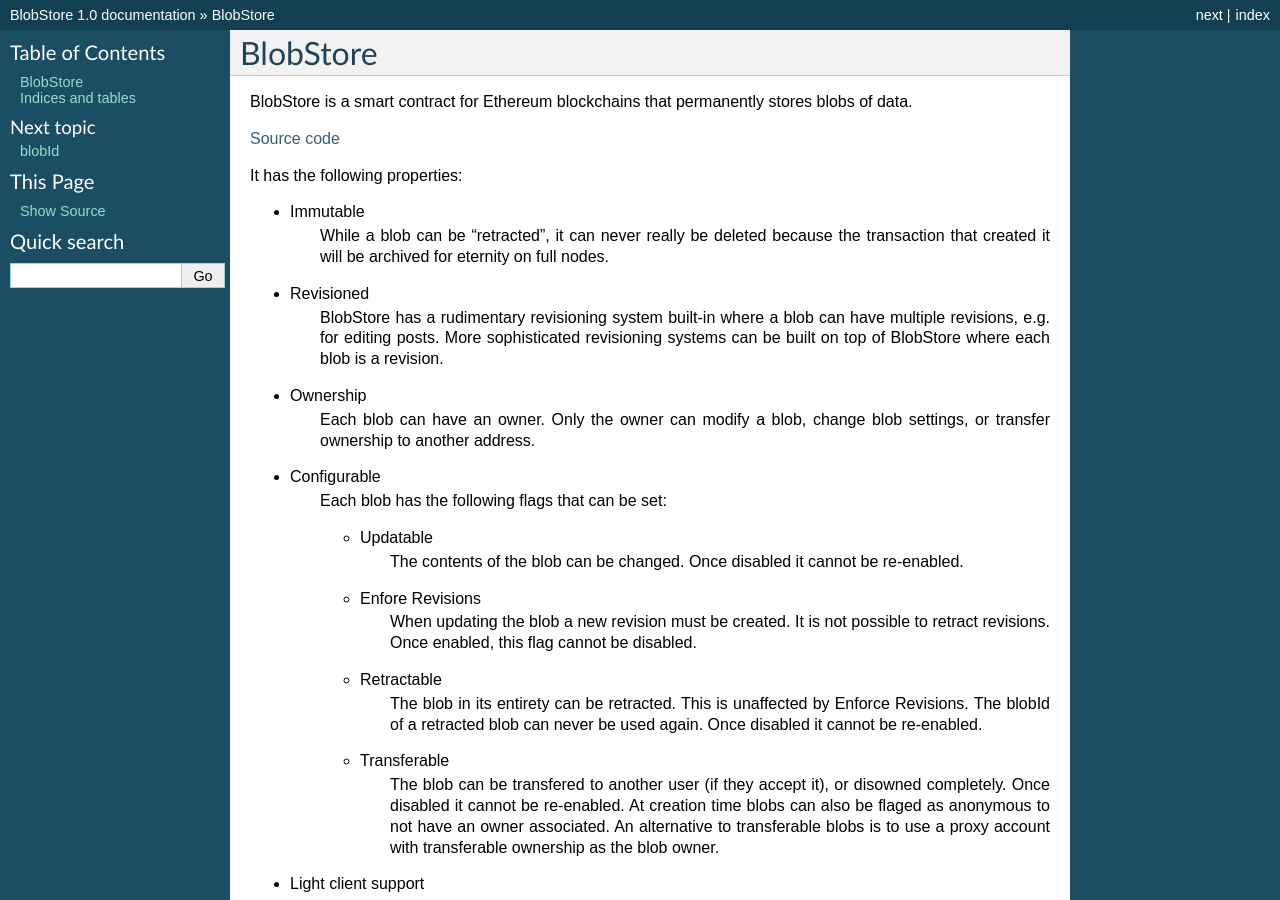
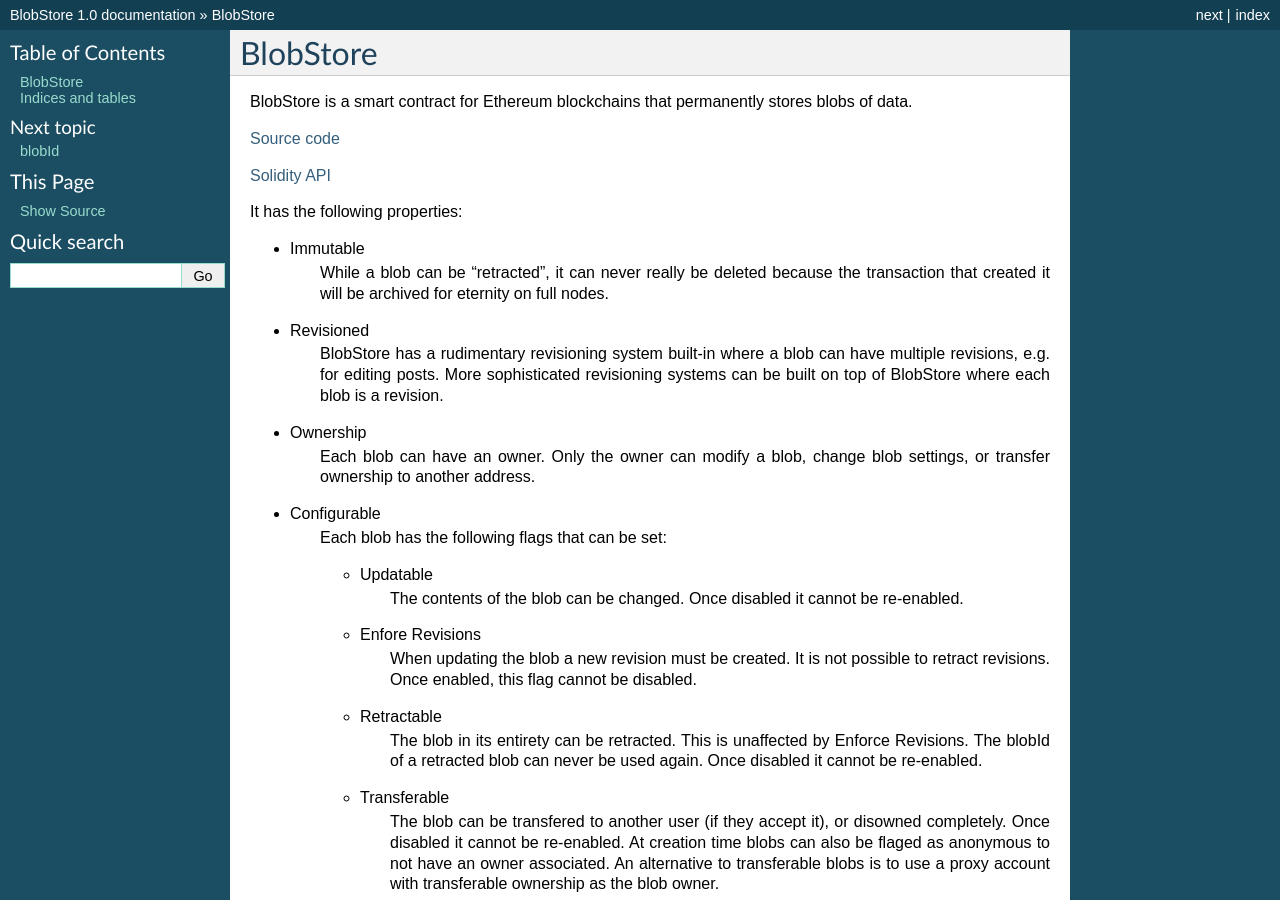
Before and after one commit to acuity-network/mix-item-store, a Sphinx documentation site: the page built from docs/index.rst, in a window 1280 px wide and 900 px high. Built offline with Sphinx 7.4.7, drawn with Linux system fonts in a browser that asks for light colours.

Commit message:
Add link to Solidity api.

```diff
--- a/docs/index.rst
+++ b/docs/index.rst
@@ -9,6 +9,8 @@
 BlobStore is a smart contract for Ethereum blockchains that permanently stores blobs of data.
 
 `Source code <https://github.com/link-blockchain/blobstore>`_
+
+`Solidity API <http://solidity-apis.link-blockchain.org/docs/BlobStore/>`_
 
 It has the following properties:
 
```
